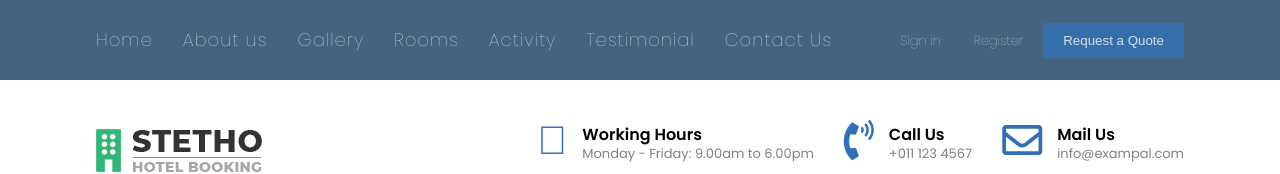
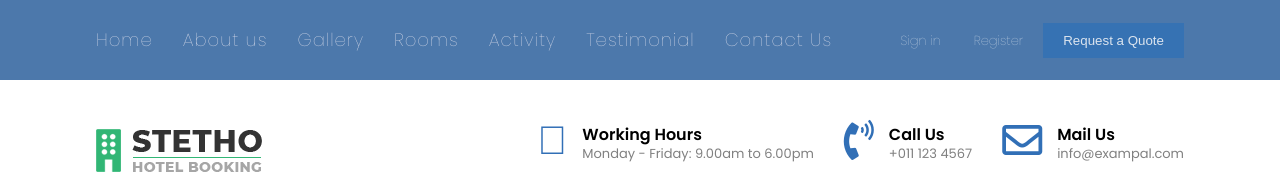
Before and after one commit to SolemanHossain/Hotel-Booking, a React (Create React App) app: page / in a window 1280 px wide. Shown: the top 174 px of the page. Built offline with nearby package versions, Linux system fonts and the light colour scheme; no server answers.

Commit message:
commit server

```diff
--- a/package.json
+++ b/package.json
@@ -18,7 +18,7 @@
     "web-vitals": "^2.1.4"
   },
   "scripts": {
-    "start": "react-scripts start",
+    "start": "node server.js",
     "build": "react-scripts build",
     "test": "react-scripts test",
     "eject": "react-scripts eject"
--- a/src/Common/Navbar/Navbar.css
+++ b/src/Common/Navbar/Navbar.css
@@ -1,5 +1,5 @@
 .navbar {
-  background: #44637f;
+  background: #4c78ab;
   position: sticky;
   top: 0;
   z-index: 999;
--- a/src/Components/HomeSection/Hero.js
+++ b/src/Components/HomeSection/Hero.js
@@ -5,7 +5,7 @@ import Slide from "./Slide"
 const Home = () => {
   const [slides, setSlide] = useState([]);
   useEffect(() => {
-    fetch('http://hahnvilla.de.w01d64e5.kasserver.com/drupal/slider')
+    fetch('https://hahn-hotel.herokuapp.com/drupal/slider')
       .then(res => res.json())
       .then(data => setSlide(data));
 
--- a/src/Components/HomeSection/popular/MostPopular.css
+++ b/src/Components/HomeSection/popular/MostPopular.css
@@ -6,7 +6,7 @@
   content: "";
   width: 100%;
   height: 40vh;
-  background: #eaf8f1;
+  background: #eaf5f8;
   position: absolute;
   top: 0;
   left: 0;
```
